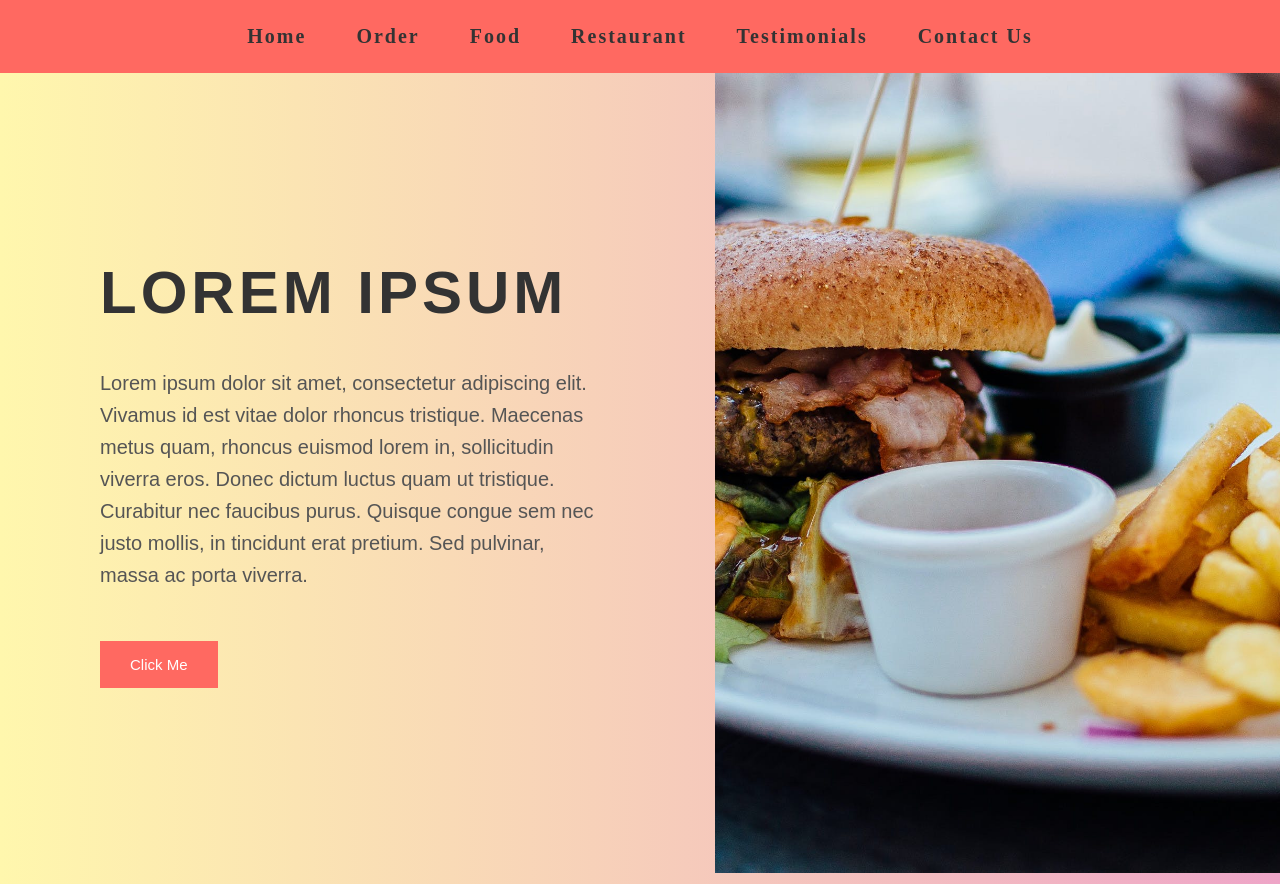
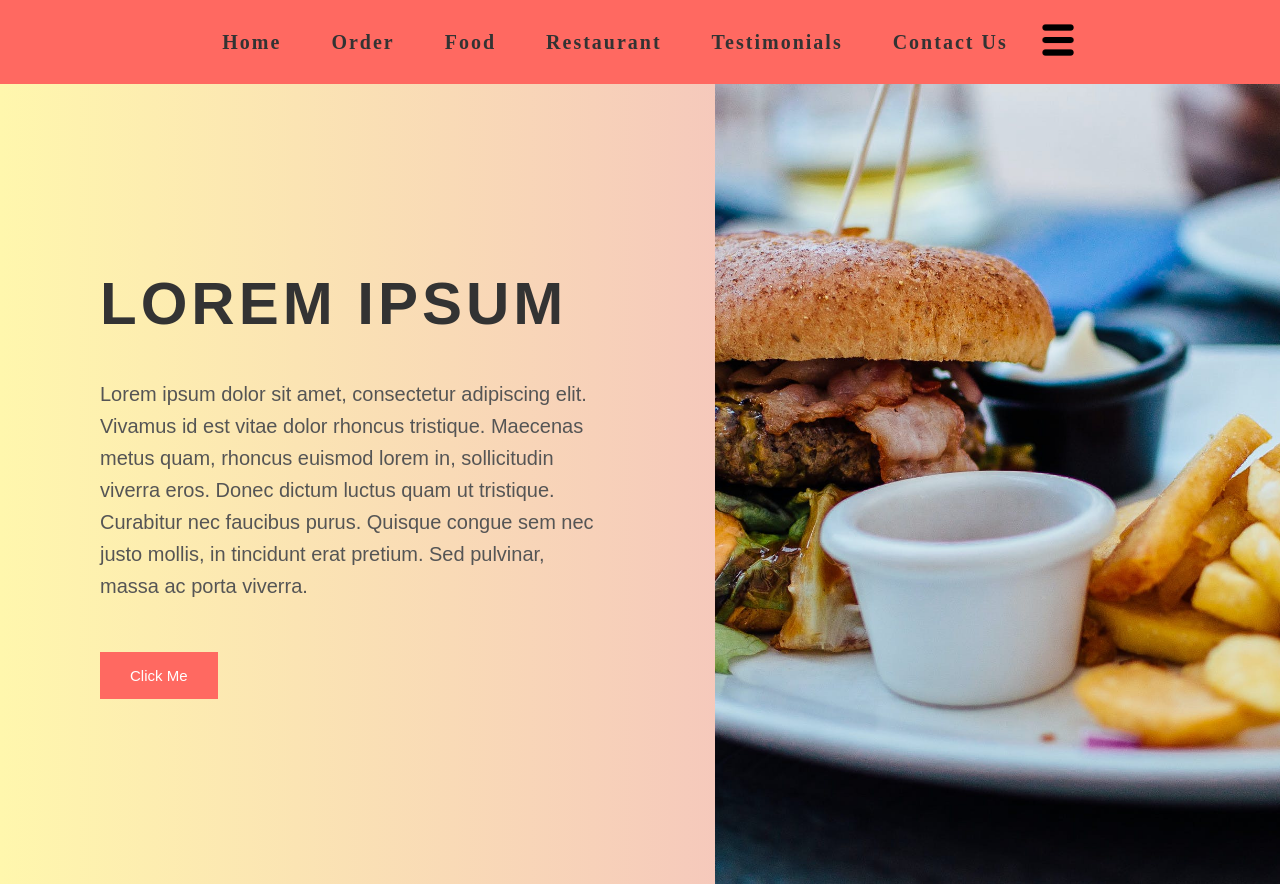
Before and after one commit to jaharunnisa/Simplotel-Assignment1, a plain HTML site: page index.html in a window 1280 px wide. Shown: the top 884 px of the page. Drawn offline with Linux system fonts and the light colour scheme.

Commit message:
Update style.css

```diff
--- a/style.css
+++ b/style.css
@@ -36,7 +36,7 @@ body {
 }
 
 .menu-icon {
-    display: none; /* Hide icon on large screens */
+    display: show; /* Hide icon on large screens */
 }
 
 /* Hero Section */
@@ -277,4 +277,5 @@ body {
     .bottom-content h2 {
         font-size: 36px;
     }
+
 }
```
